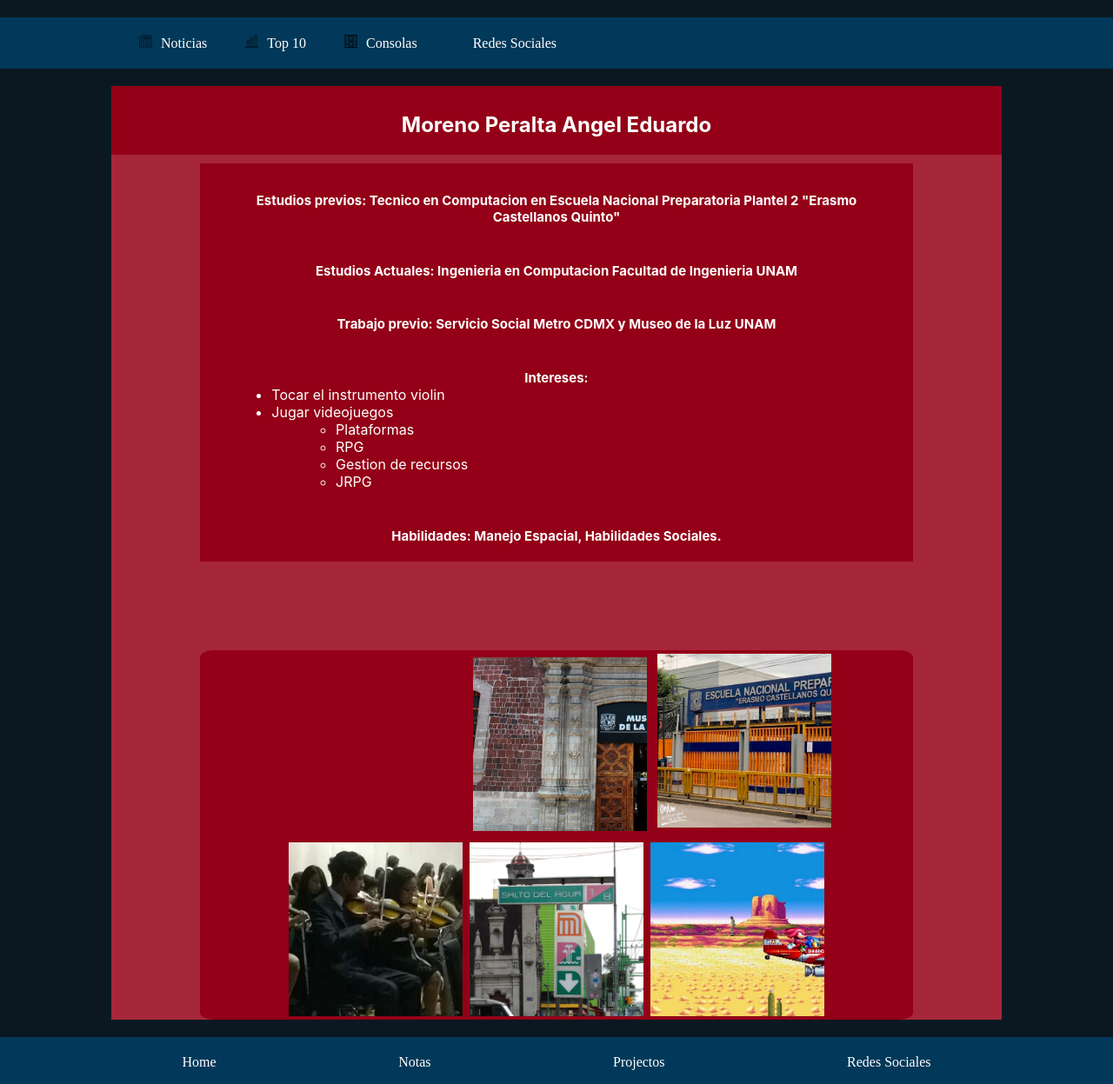
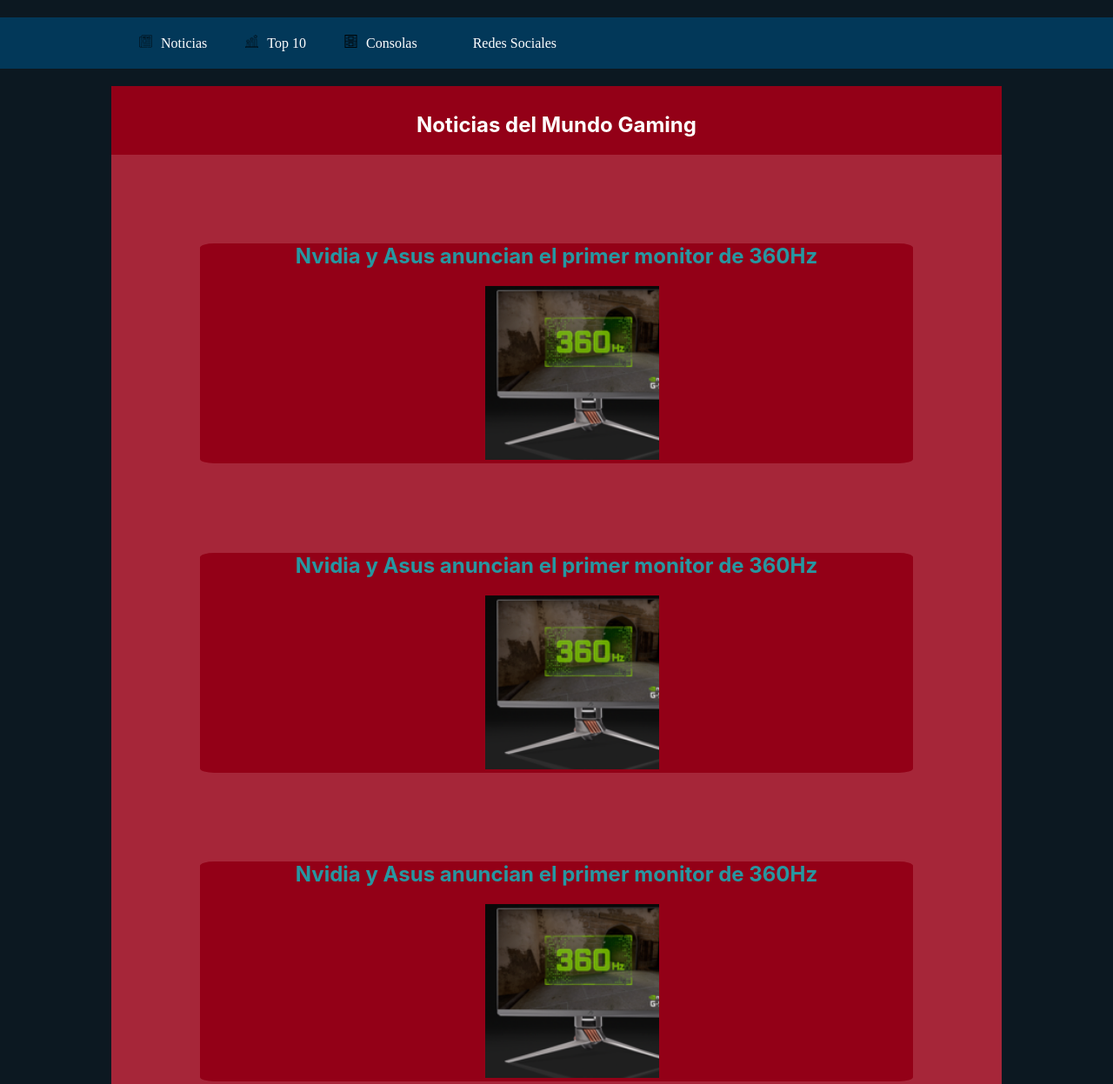
Before and after one commit to edlayton1/web-site-unica, a website built with webpack: page src/public/index.html in a window 1280 px wide. Shown: the top 1247 px of the page at 87% size. Built offline with nearby package versions, Linux system fonts and the light colour scheme; some icons are missing; a web font is replaced by a local one.

Commit message:
News DIVISION

```diff
--- a/src/pages/Home.js
+++ b/src/pages/Home.js
@@ -1,41 +1,26 @@
 const Header = () => {
     const view =
         `
-        <div class="Title"><h1>Moreno Peralta Angel Eduardo</h1></div>
-        <div clas="information-block">
-            <div class="escolar-information">
-                <h4>Estudios previos: Tecnico en Computacion en Escuela Nacional Preparatoria Plantel 2 "Erasmo Castellanos Quinto"</h4>
-                <h4>Estudios Actuales: Ingenieria en Computacion Facultad de Ingenieria UNAM</h4>
-                <h4>Trabajo previo: Servicio Social Metro CDMX y Museo de la Luz UNAM</h4>
-                <h4>Intereses:</h4>
-                <ul>
-                    <li>Tocar el instrumento violin</li>
-                    <li>Jugar videojuegos
-                        <ul>
-                            <li>Plataformas</li>
-                            <li>RPG</li>
-                            <li>Gestion de recursos</li>
-                            <li>JRPG</li>
-                        </ul>
-                    </li>
-
-                </ul>
-                <h4>Habilidades: Manejo Espacial, Habilidades Sociales.</h4>
-                <br>
-            </div>
+        <div class="Title"><h1>Noticias del Mundo Gaming</h1></div>
+        <div class="news_one-block">
+            <h1 id="tlt">Nvidia y Asus anuncian el primer monitor de 360Hz</h1>
+            <span id="nvidia-photo"></span>
         </div>
-        <div class="photo-block">
-            <div>
-                <span id="panel1"></span>
-                <span id="panel2"></span>
-                <span id="panel3"></span>
-            </div>
-            <div>
-                <span id="panel4"></span>
-                <span id="panel5"></span>
-                <span id="panel6"></span>
-            </div>
-
+        <div class="news_one-block">
+            <h1 id="tlt">Nvidia y Asus anuncian el primer monitor de 360Hz</h1>
+            <span id="nvidia-photo"></span>
+        </div>
+        <div class="news_one-block">
+            <h1 id="tlt">Nvidia y Asus anuncian el primer monitor de 360Hz</h1>
+            <span id="nvidia-photo"></span>
+        </div>
+        <div class="news_one-block">
+            <h1 id="tlt">Nvidia y Asus anuncian el primer monitor de 360Hz</h1>
+            <span id="nvidia-photo"></span>
+        </div>
+        <div class="news_one-block">
+            <h1 id="tlt">Nvidia y Asus anuncian el primer monitor de 360Hz</h1>
+            <span id="nvidia-photo"></span>
         </div>
 
         `;
--- a/src/public/styles/scss/style.scss
+++ b/src/public/styles/scss/style.scss
@@ -153,10 +153,12 @@
 	display: flex;
 	justify-content: center;
 }
-section#container .escolar-information{
+.news_one-block{
+	background-color: $BackPhotoColor;
+	margin-top: 10%;
 	margin-left: 10%;
 	margin-right: 10%;
-	background-color: $InformationCOlor;
+	border-radius: 2%;
 }
 .photo-block{
 	background-color: $BackPhotoColor;
@@ -171,8 +173,18 @@
 }
 
 
+.news_one-block #tlt{
+	color: rgba($color: #2797a1, $alpha: 1.0);
+}
+.news_one-block #nvidia-photo{
+	background: url("../../assets/images/nvidia.png");
+	background-size:cover ;
+	width: 200px;
+	height: 200px;
+	display: $DisplayIcon;
+	margin-left: 40%;
 
-
+}
 
 .photo-block #panel1{
 	background: url("../../assets/images/FI.jpg");
```
Also changed, not shown: src/public/assets/images/halo.png (added), src/public/assets/images/nvidia.png (added), src/public/styles/css/style.css, 1 other file.
